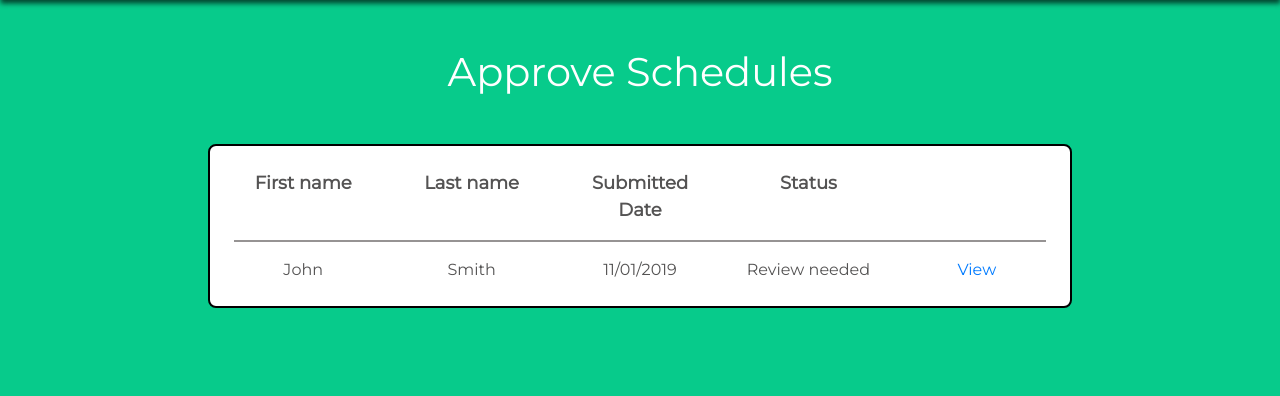
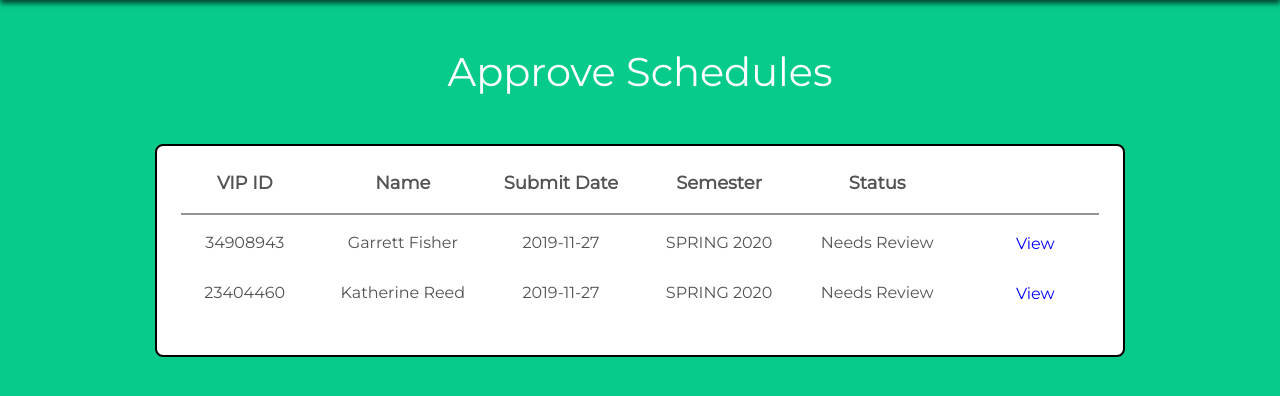
Before and after one commit to De1taG/EZ-Advisor, a Flask app: page /approve-schedules in a window 1280 px wide. Shown: the part 78-474 px from the top of the page. Run offline with Flask 2, Linux system fonts and the light colour scheme; a user stored in the database is signed in; data comes from the database, SQL or seed files in the repository; both versions use the stored data as it was after the commit; some libraries are stand-ins or nearby versions.

Commit message:
Added Flask code to advisor side

```diff
--- a/ezadvisor/routes.py
+++ b/ezadvisor/routes.py
@@ -176,17 +176,36 @@ def advisor_info():
 
 ############# Advisor pages ##############
 
-@app.route('/approve-schedules')
+@app.route('/approve-schedules', methods=['GET', 'POST'])
 @login_required
 def approve_schedules():
     student = Student.query.filter_by(vip_id=current_user.vip_id).first()
     advisor = Advisor.query.filter_by(vip_id=current_user.vip_id).first()
     if advisor is None:
         return redirect(url_for('build_schedule'))
-    return render_template('approve-schedules.html')
+    schedules = db.session.execute("select student.name, substr(submitted_schedules.submit_datetime, 1, pos1-1) as submitted_date, \
+        submitted_schedules.student_vip_id, submitted_schedules.semester, submitted_schedules.status from (select *, instr(submit_datetime, ' ') as pos1 \
+        from submitted_schedules) as submitted_schedules left join student on submitted_schedules.student_vip_id = student.vip_id \
+        where advisor_vip_id = :val1", {"val1": current_user.vip_id})
+    if request.method == 'POST':
+        session['student_vip_id'] = request.form.get('view_schedule_vip_id')
+        session['semester'] = request.form.get('view_schedule_semester')
+        session['student_name'] = request.form.get('view_schedule_name')
+        return redirect(url_for('review_schedule_advisor'))
+    return render_template('approve-schedules.html', schedules=schedules)
 
-
-@app.route('/review-schedule-advisor-view')
+@app.route('/review-schedule-advisor-view', methods=['GET', 'POST'])
 @login_required
 def review_schedule_advisor():
-    return render_template('review-schedule-advisor-view.html')
+    student_name = session['student_name']
+    semester = session['semester']
+    classes = db.session.execute('SELECT courses.* FROM proposed_schedule \
+        left JOIN courses on proposed_schedule.course_crn = courses.crn \
+        where proposed_schedule.student_vip_id = :val1 and proposed_schedule.semester= :val2', \
+        {'val1': session['student_vip_id'], 'val2': session['semester']})
+    hours = db.session.execute('SELECT (case when sum(courses.credit_hours) > 0 then sum(courses.credit_hours) else 0 end) \
+        as "sum"  FROM proposed_schedule \
+        left JOIN courses on proposed_schedule.course_crn = courses.crn \
+        where proposed_schedule.student_vip_id = :val1 and proposed_schedule.semester= :val2', \
+        {'val1': session['student_vip_id'], 'val2': session['semester']})
+    return render_template('review-schedule-advisor-view.html', classes=list(classes), hours=hours.first(), student_name=session['student_name'], semester = semester)
--- a/ezadvisor/static/main.css
+++ b/ezadvisor/static/main.css
@@ -502,8 +502,13 @@ hr {
     font-size: 14px;
 }
 
-.student-info {
-    font-size: 14px;
+.view-link {
+    background: none;
+    border: none;
+    outline: none;
+    text-decoration: none;
+    color: blue;
+    cursor: pointer;
 }
 /*-------------------------------------------------------*/
 
--- a/ezadvisor/templates/approve-schedules.html
+++ b/ezadvisor/templates/approve-schedules.html
@@ -35,7 +35,7 @@
     <!--The data in this section needs to be dynamic-->
     <div class="container-fluid">
       <div class="row">
-        <div class="col-sm-11 col-md-10 col-lg-9 col-xl-9 mx-auto text-center">
+        <div class="col-sm-11 col-md-10 col-lg-10 col-xl-10 mx-auto text-center">
           <div class="row">
             <div class="col">
               <h1 id="approve-schedules-header" class="page-header my-5">Approve Schedules</h1>
@@ -45,13 +45,16 @@
             <div id="schedule" class="col p-4 mx-5">
               <div class="row">
                 <div class="col">
-                  <span class="approve-schedules-header"><Strong>First name</Strong></span><!--This does not need to be dynamic-->
+                  <span class="approve-schedules-header"><Strong>VIP ID</Strong></span><!--This does not need to be dynamic-->
                 </div>
                 <div class="col">
-                  <span class="approve-schedules-header"><Strong>Last name</Strong></span><!--This does not need to be dynamic-->
+                  <span class="approve-schedules-header"><Strong>Name</Strong></span><!--This does not need to be dynamic-->
                 </div>
                 <div class="col">
-                  <span class="approve-schedules-header"><Strong>Submitted Date</Strong></span><!--This does not need to be dynamic-->
+                  <span class="approve-schedules-header"><Strong>Submit Date</Strong></span><!--This does not need to be dynamic-->
+                </div>
+                <div class="col">
+                  <span class="approve-schedules-header"><Strong>Semester</Strong></span><!--This does not need to be dynamic-->
                 </div>
                 <div class="col">
                   <span class="approve-schedules-header"><Strong>Status</Strong></span><!--This does not need to be dynamic-->
@@ -61,23 +64,34 @@
                 </div>
               </div>
               <hr>
+              {% for i in schedules %}
+              <form action="" method="POST" role="form">
                 <div class="row">
                   <div class="col">
-                  <span class="student-info">John</span>
+                    <input type="hidden" name="view_schedule_vip_id" value= "{{ i.student_vip_id }}" />
+                    <span class="student-info">{{ i.student_vip_id }}</span>
                   </div>
                   <div class="col">
-                  <span class="student-info">Smith</span>
+                    <input type="hidden" name="view_schedule_name" value= "{{ i.name }}" />
+                    <span class="student-info">{{ i.name }}</span>
                   </div>
                   <div class="col">
-                  <span class="student-info">11/01/2019</span>
+                    <span class="student-info">{{ i.submitted_date}}</span>
                   </div>
                   <div class="col">
-                  <span class="student-info">Review needed</span>
+                    <input type="hidden" name="view_schedule_semester" value= "{{ i.semester }}" />
+                    <span class="student-info">{{ i.semester }}</span>
                   </div>
                   <div class="col">
-                  <a href="{{ url_for('review_schedule_advisor')}}" class="student-info">View</a>
+                    <span class="student-info">{{ i.status }}</span>
+                  </div>
+                  <div class="col">
+                    <input type="submit" class="view-link" value="View"/>
                   </div>
                 </div>
+                <br>
+              </form>
+              {% endfor %}
             </div>
           </div>
         </div>
```
Also changed, not shown: ezadvisor/templates/review-schedule-advisor-view.html (+7 -8 lines), ezadvisor/site.db. Lines whose indentation alone changed are shown as unchanged.
